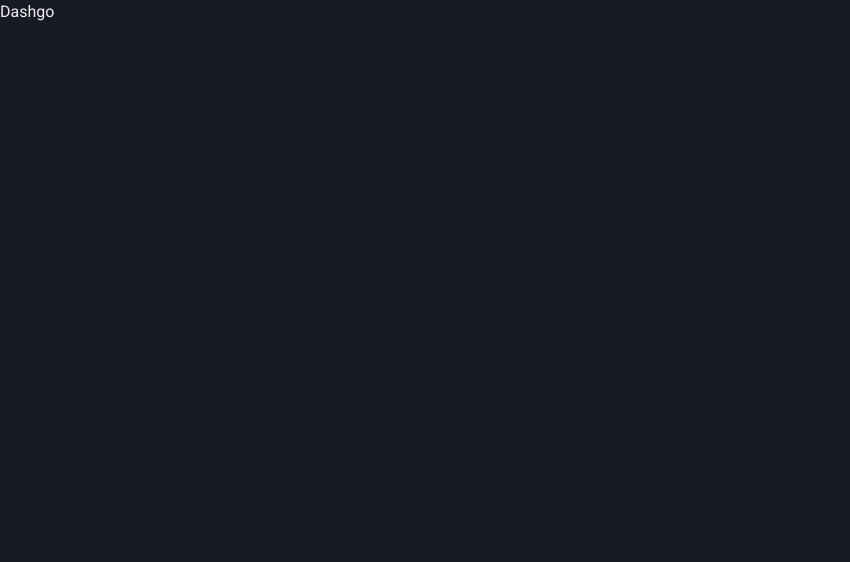
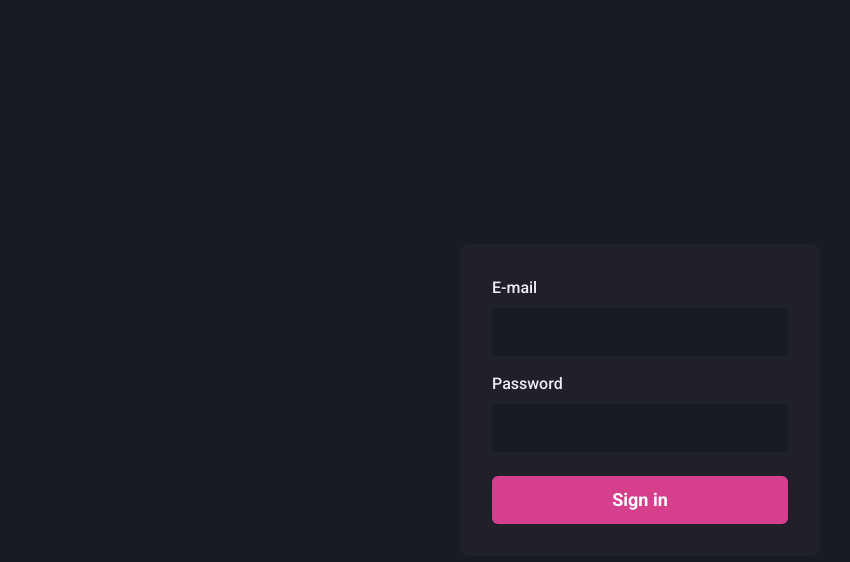
Before and after one commit to vivianevieira/dash-go, a Next.js app: page / in a window 1280 px wide. Shown: the top 562 px of the page, without its empty margins (0-850 px from the left). Built offline with nearby package versions, Linux system fonts and the light colour scheme.

Commit message:
Created a login page and styled it.

```diff
--- a/src/pages/index.tsx
+++ b/src/pages/index.tsx
@@ -1,5 +1,60 @@
+import { Flex, Input, Button, Stack, FormLabel, FormControl } from '@chakra-ui/react'
+
 export default function Home() {
   return (
-    <h1>Dashgo</h1>
+    <Flex
+      w="100vw"
+      h="100vh"
+      align="center"
+      justify="center"
+    >
+      <Flex
+        as="form"
+        width="100%"
+        maxWidth={360}
+        bg="gray.800"
+        p="8"
+        borderRadius={8}
+        flexDir="column"
+      >
+        <Stack spacing="4">
+          <FormControl>
+            <FormLabel htmlFor="email">E-mail</FormLabel>
+
+            <Input
+              name="email"
+              id="email"
+              type="email"
+              focusBorderColor="pink.500"
+              bgColor="gray.900"
+              variant="filled"
+              _hover={{
+                bgColor: 'gray.900'
+              }}
+              size="lg"
+            />
+          </FormControl>
+
+          <FormControl>
+            <FormLabel htmlFor="password">Password</FormLabel>
+
+            <Input
+              name="password"
+              id="password"
+              type="password"
+              focusBorderColor="pink.500"
+              bgColor="gray.900"
+              variant="filled"
+              _hover={{
+                bgColor: 'gray.900'
+              }}
+              size="lg"
+            />
+           </FormControl>
+         </Stack>
+
+        <Button type="submit" mt="6" colorScheme="pink" size="lg">Sign in</Button>
+      </Flex>
+    </Flex>
   )
 }
```
